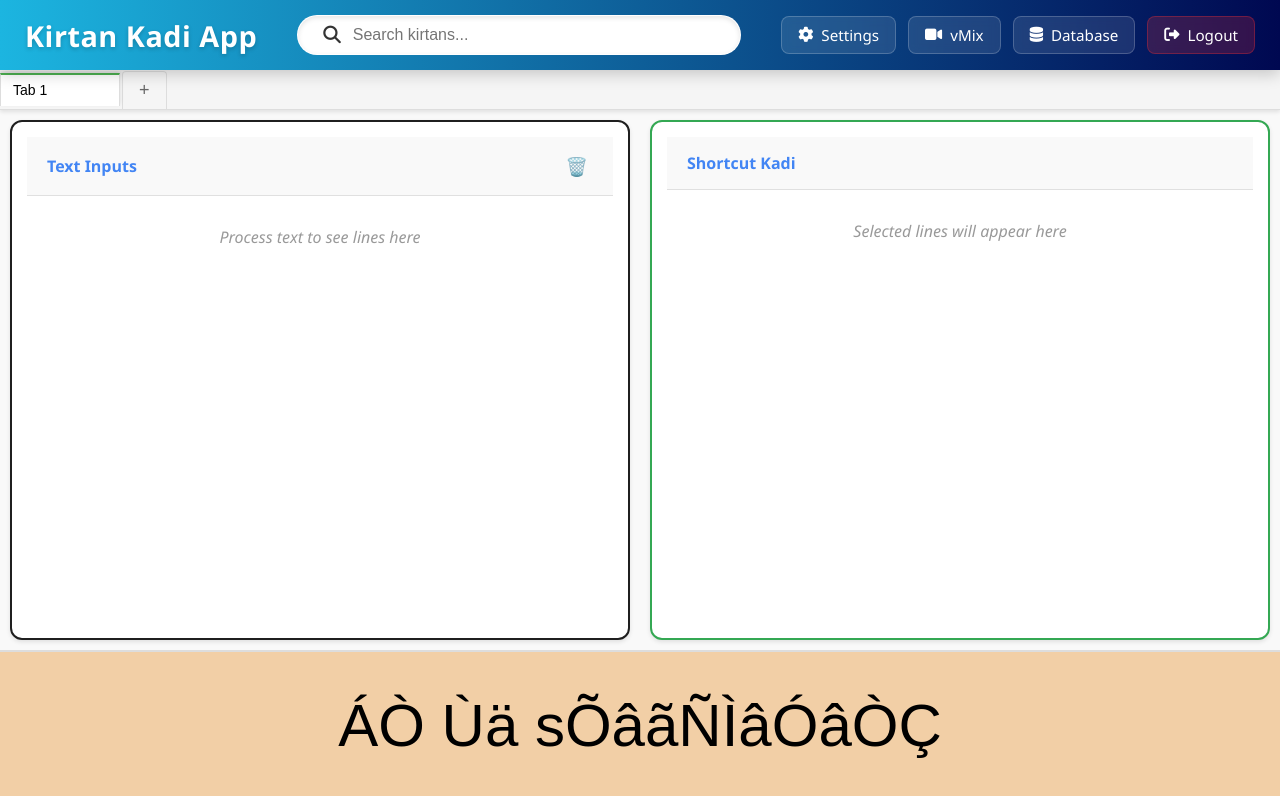
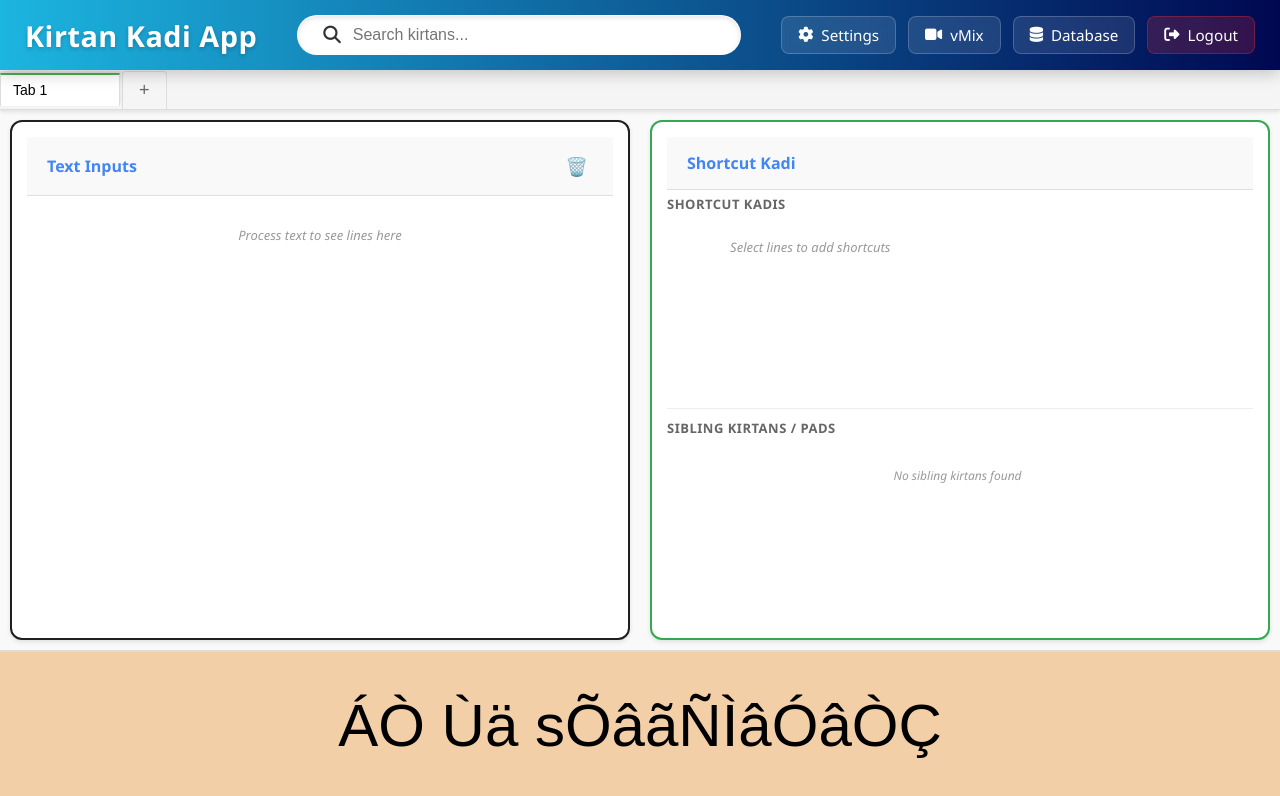
Before and after one commit to miteshrvasoya/_1_KirtanSearch, a React (Create React App) app: page / in a window 1280 px wide. Shown: the top 796 px of the page. Built offline with nearby package versions, Linux system fonts and the light colour scheme; sample sign-in values are in the browser's storage; a web font is replaced by a local one.

Commit message:
feat: Implement `LinesPanel` and `SelectedLinesPanel` UI components for line selection and display, along with their respective styling.

```diff
--- a/src/components/LinesPanel.jsx
+++ b/src/components/LinesPanel.jsx
@@ -91,7 +91,7 @@ const LinesPanel = ({
                 />
               )}
               <span className="line-index">{index + 1}.</span>
-              <div className="line-text">{line}</div>
+              <div className="line-text">{line.trim()}</div>
               {!isDeleteMode && (
                 <div
                   className="add-btn"
--- a/src/components/SelectedLinesPanel.jsx
+++ b/src/components/SelectedLinesPanel.jsx
@@ -45,53 +45,29 @@ const SelectedLinesPanel = ({
       </div>
 
       {/* Scrollable Content */}
-      <div className="selected-lines-content">
-        {showRelatedPads ? (
-          // Show related pads
-          <>
-            <div className="related-pads-header">
-              <h4>Related Pads</h4>
-              <p className="current-pad-info">
-                Current: Pad {currentKirtan.pad || 'N/A'}
-              </p>
-            </div>
-            {relatedPads.map((pad, index) => (
-              <div
-                key={pad.id}
-                className="related-pad-item"
-                onClick={() => onSelectRelatedPad && onSelectRelatedPad(pad)}
-              >
-                <div className="pad-number">
-                  {pad.pad || index + 1}
-                </div>
-                <div className="pad-info">
-                  <div className="pad-title">
-                    {pad.unicodeTitle || pad.sulekhTitle || 'Untitled'}
-                  </div>
-                </div>
-                <div className="pad-arrow">→</div>
-              </div>
-            ))}
-          </>
-        ) : selectedLines.length === 0 ? (
-          <p className="panel-placeholder">Selected lines will appear here</p>
+      {/* Scrollable Content Container */}
+      <div className="selected-lines-container">
+
+        {/* Top Section: Shortcut Kadis (Grid) */}
+        <div className="shortcuts-section">
+            <h4 className="section-title">Shortcut Kadis</h4>
+            <div className={`shortcuts-grid ${selectedLines.length > 6 ? 'scrollable' : ''}`}>
+                {selectedLines.length === 0 ? (
+                    <p className="panel-placeholder">Select lines to add shortcuts</p>
                 ) : (
-          // Show manually selected lines
                     selectedLines.map((line, index) => (
                         <div
                         key={index}
                         data-index={index}
-              className={`selected-line ${currentDisplayedText === line ? 'selected' : ''}`}
+                        className={`selected-line-card ${currentDisplayedText === line ? 'selected' : ''}`}
                         onClick={() => {
                             onDisplayLine(line);
-                const element = document.querySelector(`.selected-line[data-index="${index}"]`);
-                element?.scrollIntoView({ block: 'nearest', behavior: 'smooth' });
                         }}
                         >
-              <div className="line-number">{index < 9 ? index + 1 : ''}</div>
-              <div className="line-text">{line}</div>
+                        <div className="line-number-badge">{index + 1}</div>
+                        <div className="line-text-compact" title={line}>{line}</div>
                         <div
-                className="remove-btn"
+                            className="remove-btn-compact"
                             onClick={(e) => {
                             e.stopPropagation();
                             onRemoveLine(index);
@@ -104,6 +80,42 @@ const SelectedLinesPanel = ({
                 )}
             </div>
         </div>
+
+        {/* Bottom Section: Related Pads (List) */}
+        <div className="siblings-section">
+            <div className="siblings-header">
+                <h4 className="section-title">Sibling Kirtans / Pads</h4>
+                {currentKirtan && (
+                    <span className="current-pad-badge">Current: Pad {currentKirtan.pad || 'N/A'}</span>
+                )}
+            </div>
+
+            <div className="siblings-list">
+                {relatedPads.length === 0 ? (
+                    <div className="empty-siblings">No sibling kirtans found</div>
+                ) : (
+                    relatedPads.map((pad, index) => (
+                        <div
+                            key={pad.id}
+                            className="related-pad-item-compact"
+                            onClick={() => onSelectRelatedPad && onSelectRelatedPad(pad)}
+                        >
+                            <div className="pad-number-compact">
+                            {pad.pad || index + 1}
+                            </div>
+                            <div className="pad-info">
+                            <div className="pad-title-compact">
+                                {pad.unicodeTitle || pad.sulekhTitle || 'Untitled'}
+                            </div>
+                            </div>
+                        </div>
+                    ))
+                )}
+            </div>
+        </div>
+
+      </div>
+    </div>
   );
 };
 
--- a/src/styles/SelectedLinesPanel.css
+++ b/src/styles/SelectedLinesPanel.css
@@ -52,181 +52,199 @@
   padding: 20px;
 }
 
-/* Selected lines container */
-.selected-lines {
-  flex: 1;
-  overflow-y: auto;
+/* Main Container for Split View */
+.selected-lines-container {
+    display: flex;
+    flex-direction: column;
+    height: 100%;
+    overflow: hidden;
+    gap: 10px;
 }
 
-/* Individual selected line items */
-.selected-line {
-  padding: 12px 15px;
-  margin-bottom: 8px;
-  border-radius: 6px;
-  display: flex;
-  justify-content: space-between;
-  align-items: center;
-  transition: all 0.2s;
-  cursor: pointer;
-  background-color: #f8f8f8;
-  scroll-margin: 50px;
+.section-title {
+    margin: 0 0 5px 0;
+    font-size: 13px;
+    color: #666;
+    text-transform: uppercase;
+    letter-spacing: 0.5px;
+    font-weight: 600;
 }
 
-.selected-line.selected {
-  background-color: rgba(66, 133, 244, 0.1);
-  border-left: 3px solid var(--primary-color);
+/* --- Top Section: Shortcuts (Grid) --- */
+.shortcuts-section {
+    flex: 1; /* Takes available space, but shares with bottom */
+    display: flex;
+    flex-direction: column;
+    min-height: 150px;
+    max-height: 50%; /* Limit to half height max by default */
+    border-bottom: 1px solid #eee;
+    padding-bottom: 10px;
 }
 
-/*
-.selected-line:hover {
-  background-color: rgba(66, 133, 244, 0.05);
-}
-*/
-
-/* Line number styling */
-.line-number {
-  font-weight: bold;
-  margin-right: 10px;
-  min-width: 25px;
-  font-family: 'Segoe UI', Tahoma, Geneva, Verdana, sans-serif;
-  color: var(--secondary-color);
+.shortcuts-grid {
+    display: grid;
+    grid-template-columns: repeat(2, 1fr); /* 2 Columns as requested by "3*2" implies 3 rows, 2 cols? User said "3 * 2 (rows * columns)" which usually means 3 rows, 2 columns. */
+    /* If user meant 3 columns 2 rows, I should use repeat(3, 1fr). "3 * 2 (rows * columns)" -> 3 rows, 2 columns. So 2 columns is correct. */
+    gap: 8px;
+    overflow-y: auto;
+    padding-right: 5px;
 }
 
-/* Line text styling */
-.line-text {
-  flex: 1;
-  font-family: 'Guj_Regular_Bold_Sulekh', sans-serif;
-  word-break: break-word;
+.selected-line-card {
+    background: #f8f9fa;
+    border: 1px solid #e0e0e0;
+    border-radius: 6px;
+    padding: 8px;
+    position: relative;
+    cursor: pointer;
+    transition: all 0.2s;
+    height: 60px; /* Fixed height for uniformity */
+    display: flex;
+    align-items: center;
 }
 
-/* Remove button styling */
-.remove-btn {
-  color: var(--accent-color);
-  cursor: pointer;
-  font-size: 18px;
-  width: 25px;
-  height: 25px;
-  display: flex;
-  align-items: center;
-  justify-content: center;
-  border-radius: 50%;
-  transition: all 0.2s;
+.selected-line-card:hover {
+    border-color: var(--primary-color);
+    box-shadow: 0 2px 5px rgba(0,0,0,0.05);
 }
 
-.remove-btn:hover {
-  background-color: rgba(234, 67, 53, 0.1);
-  transform: scale(1.1);
+.selected-line-card.selected {
+    background-color: rgba(66, 133, 244, 0.1);
+    border: 1px solid var(--primary-color);
 }
 
-/* Focus styles */
-.lines-panel:focus .selected-line.selected,
-.selected-lines:focus .selected-line.selected {
-  background-color: rgba(66, 133, 244, 0.2);
-  outline: 2px solid rgba(66, 133, 244, 0.3);
+.line-number-badge {
+    position: absolute;
+    top: -5px;
+    left: -5px;
+    background: var(--secondary-color);
+    color: white;
+    font-size: 10px;
+    width: 18px;
+    height: 18px;
+    border-radius: 50%;
+    display: flex;
+    align-items: center;
+    justify-content: center;
+    font-weight: bold;
 }
 
-.selected-lines-content {
-  flex: 1;
-  overflow-y: auto;
-  padding-top: 5px;
-  /* Add some space below header */
-  margin-top: 0px;
-  /* Adjust based on your header height */
+.line-text-compact {
+    font-family: 'Guj_Regular_Bold_Sulekh', sans-serif;
+    font-size: 14px;
+    line-height: 1.2;
+    overflow: hidden;
+    display: -webkit-box;
+    -webkit-line-clamp: 2; /* Show max 2 lines */
+    line-clamp: 2; /* Standard property */
+    -webkit-box-orient: vertical;
+    width: 100%;
+    padding-right: 15px; /* Space for close btn */
 }
 
-/* Related Pads Styles */
-.related-pads-header {
-  padding: 10px;
-  background-color: #f0f7ff;
-  border-radius: 8px;
-  margin-bottom: 10px;
+.remove-btn-compact {
+    position: absolute;
+    top: 2px;
+    right: 2px;
+    width: 16px;
+    height: 16px;
+    font-size: 14px;
+    line-height: 1;
+    color: #999;
+    cursor: pointer;
+    display: flex;
+    align-items: center;
+    justify-content: center;
+    border-radius: 50%;
 }
 
-.related-pads-header h4 {
-  margin: 0 0 5px 0;
-  color: #1a73e8;
-  font-size: 14px;
+.remove-btn-compact:hover {
+    background: #ffcccc;
+    color: red;
 }
 
-.current-pad-info {
-  margin: 0;
-  font-size: 12px;
-  color: #5f6368;
+/* --- Bottom Section: Siblings (List) --- */
+.siblings-section {
+    flex: 1;
+    display: flex;
+    flex-direction: column;
+    min-height: 150px;
+    overflow: hidden;
 }
 
-.related-pad-item {
-  display: flex;
-  align-items: center;
-  padding: 12px;
-  margin-bottom: 8px;
-  background-color: #f8f9fa;
-  border-radius: 8px;
-  cursor: pointer;
-  transition: all 0.2s ease;
-  border-left: 3px solid transparent;
+.siblings-header {
+    display: flex;
+    justify-content: space-between;
+    align-items: center;
+    margin-bottom: 5px;
 }
 
-.related-pad-item:hover {
-  background-color: #e8f0fe;
-  border-left-color: #1a73e8;
-  transform: translateX(2px);
+.current-pad-badge {
+    font-size: 11px;
+    background: #e3f2fd;
+    color: #1565c0;
+    padding: 2px 6px;
+    border-radius: 4px;
 }
 
-.pad-number {
-  min-width: 40px;
-  height: 40px;
-  display: flex;
-  align-items: center;
-  justify-content: center;
-  background-color: #1a73e8;
-  color: white;
-  border-radius: 50%;
-  font-weight: bold;
-  margin-right: 12px;
-  font-size: 14px;
+.siblings-list {
+    overflow-y: auto;
+    flex: 1;
+    padding-right: 5px;
 }
 
-.pad-info {
-  flex: 1;
-  min-width: 0;
+.related-pad-item-compact {
+    display: flex;
+    align-items: center;
+    padding: 6px 8px;
+    margin-bottom: 4px;
+    background: white;
+    border: 1px solid #eee;
+    border-radius: 4px;
+    cursor: pointer;
 }
 
-.pad-title {
-  font-family: 'Noto Sans Gujarati', 'Shruti', sans-serif;
-  font-size: 14px;
-  color: #202124;
-  margin-bottom: 4px;
-  overflow: hidden;
-  text-overflow: ellipsis;
-  white-space: nowrap;
+.related-pad-item-compact:hover {
+    background: #f0f7ff;
+    border-color: #bbdefb;
 }
 
-.pad-badge {
-  display: inline-block;
-  padding: 2px 8px;
-  border-radius: 12px;
-  font-size: 11px;
-  font-weight: 600;
-  text-transform: uppercase;
+.pad-number-compact {
+    font-size: 11px;
+    font-weight: bold;
+    color: white;
+    background: #999;
+    width: 20px;
+    height: 20px;
+    border-radius: 50%;
+    display: flex;
+    align-items: center;
+    justify-content: center;
+    margin-right: 8px;
 }
 
-.pad-badge.parent {
-  background-color: #e8f5e9;
-  color: #2e7d32;
+.related-pad-item-compact:hover .pad-number-compact {
+    background: var(--primary-color);
 }
 
-.pad-badge.child {
-  background-color: #fff3e0;
-  color: #ef6c00;
+.pad-title-compact {
+    font-size: 13px;
+    white-space: nowrap;
+    overflow: hidden;
+    text-overflow: ellipsis;
+    font-family: 'Noto Sans Gujarati', 'Shruti', sans-serif;
+    color: #333;
 }
 
-.pad-badge.sibling {
-  background-color: #e3f2fd;
-  color: #1976d2;
+.empty-siblings {
+    font-size: 12px;
+    color: #999;
+    font-style: italic;
+    text-align: center;
+    padding: 20px;
 }
 
-.pad-arrow {
-  color: #5f6368;
-  font-size: 18px;
-  margin-left: 8px;
+/* Clean up old unused styles if any overlap */
+.panel-placeholder {
+    font-size: 13px;
 }
```
Also changed, not shown: src/styles/LinesPanel.css (+9 -6 lines). Lines whose indentation alone changed are shown as unchanged.
